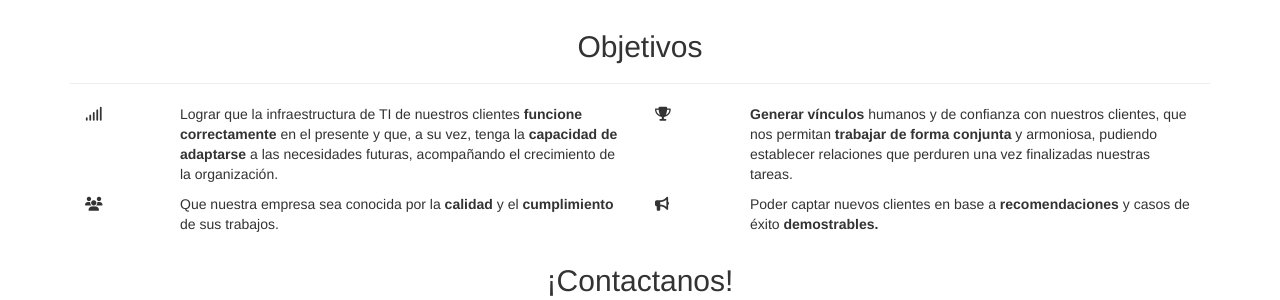
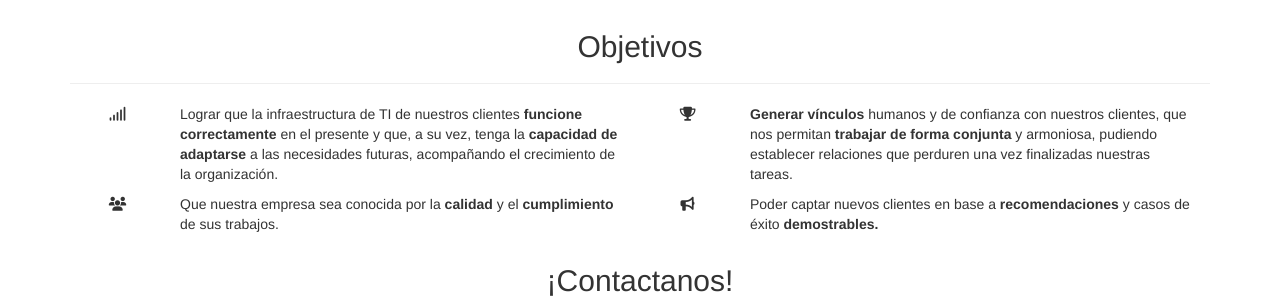
Before and after one commit to lincsoft/lincsoft.github.io, a Jekyll site: the page built from 404.html, in a window 1280 px wide. Shown: the part 834-1134 px from the top of the page. Built offline with Jekyll 4.4.1, drawn with Linux system fonts in a browser that asks for light colours; nearby versions of some CDN libraries; library files that are not in the unit come from our copies; comment, search, counter and statistics services are not loaded.

Commit message:
fixed styles errors in small devices

```diff
--- a/_includes/objectives.html
+++ b/_includes/objectives.html
@@ -3,32 +3,32 @@
         <div class="container">
             <h2 class="title text-center">Objetivos</h2>
             <hr class="custom-hr">
-            <div class="col-md-12">
+            <div class="col-md-12 col-sm-12">
               <div class="row objectives-columns">
-                <div class="col-md-1">
+                <div class="col-md-1 col-sm-6 text-center">
                   <i class="fa fa-signal signal" aria-hidden="true"></i>
                 </div>
-                <div class="col-md-5">
+                <div class="col-md-5 col-sm-6">
                   <p>Lograr que la infraestructura de TI de nuestros clientes <b>funcione correctamente</b> en el presente y que, a su vez, tenga la <b>capacidad de adaptarse</b> a las necesidades futuras, acompañando el crecimiento de la organización.</p>
                 </div>
-                <div class="col-md-1">
+                <div class="col-md-1 col-sm-6 text-center">
                   <i class="fa fa-trophy trophy" aria-hidden="true"></i>
                 </div>
-                <div class="col-md-5">
+                <div class="col-md-5 col-sm-6">
                   <p><b>Generar vínculos</b> humanos y de confianza con nuestros clientes, que nos permitan <b>trabajar de forma conjunta</b> y armoniosa, pudiendo establecer relaciones que perduren una vez finalizadas nuestras tareas.</p>
                 </div>
               </div>
               <div class="row objectives-columns bottom">
-                <div class="col-md-1">
+                <div class="col-md-1 col-sm-6 text-center">
                   <i class="fa fa-users users" aria-hidden="true"></i>
                 </div>
-                <div class="col-md-5">
+                <div class="col-md-5 col-sm-6">
                   <p>Que nuestra empresa sea conocida por la <b>calidad</b> y el <b>cumplimiento</b> de sus trabajos.</p>
                 </div>
-                <div class="col-md-1">
+                <div class="col-md-1 col-sm-6 text-center">
                   <i class="fa fa-bullhorn bullhorn" aria-hidden="true"></i>
                 </div>
-                <div class="col-md-5">
+                <div class="col-md-5 col-sm-5">
                   <p>Poder captar nuevos clientes en base a <b>recomendaciones</b> y casos de éxito <b>demostrables.</b></p>
                 </div>
               </div>
--- a/public/css/styles.css
+++ b/public/css/styles.css
@@ -645,6 +645,12 @@
   .contact .social-icons a .fa:before {
     font-size: 18px;
   }
+  .fullscreen {
+    height: auto;
+  }
+  .objectives-columns .fa {
+    padding: .8em;
+  }
 }
 /* Small devices (tablets, 768px and up) */
 /* Medium devices (desktops, 992px and up) */
```
